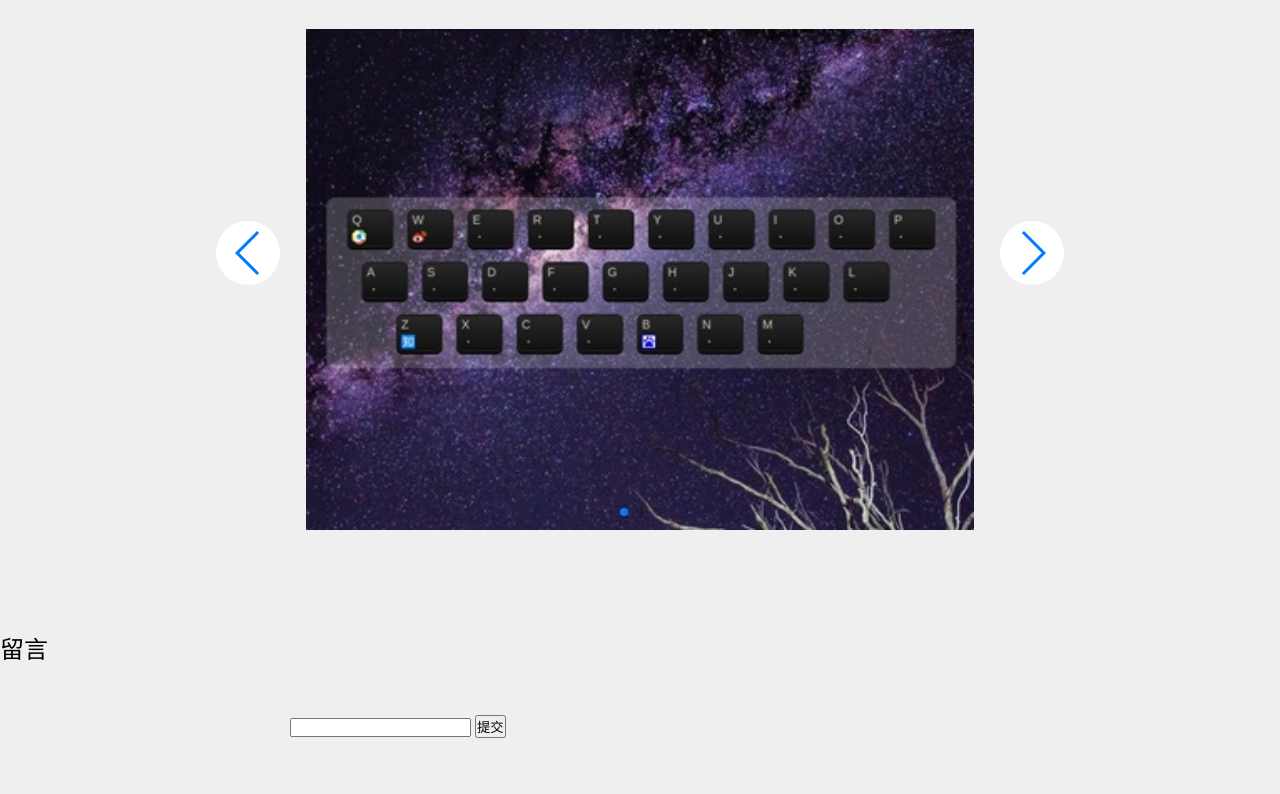
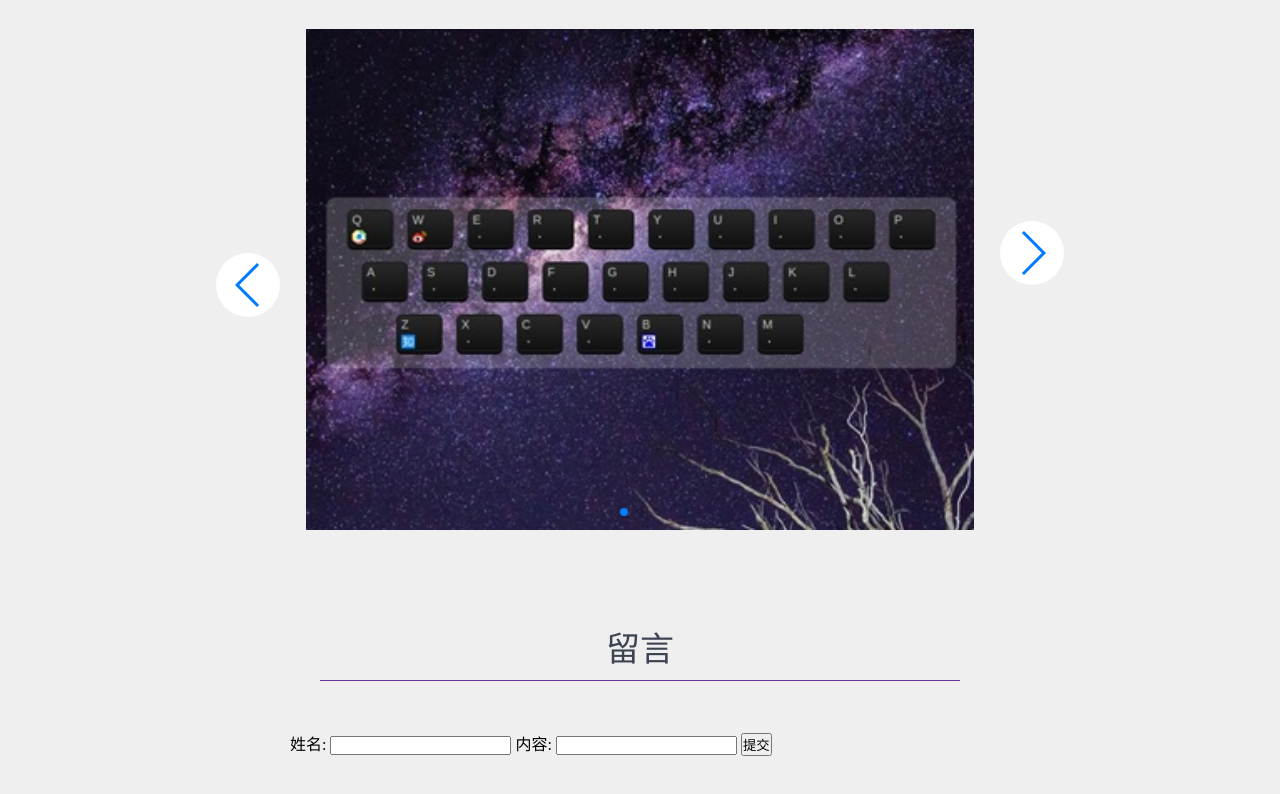
Before and after one commit to miffy24/webpack-demo, a plain HTML site: page index.html in a window 1280 px wide. Shown: the part 1365-2159 px from the top of the page. Drawn offline with nearby package versions, Linux system fonts and the light colour scheme; a script that the page names is missing.

Commit message:
add message 留言

```diff
--- a/index.html
+++ b/index.html
@@ -152,10 +152,13 @@
         </div>
     </section>
 
-    <section>
+    <section class="message">
         <h2>留言</h2>
         <ol id="messageList"></ol>
         <form id="postMessageForm" style="width:700px;margin:50px auto;">
+            <label for="">姓名:</label>
+            <input type="text" name="name">
+            <label for="">内容:</label>
             <input type="text" name="content">
             <input type="submit"value="提交">
         </form>
--- a/js/message.js
+++ b/js/message.js
@@ -13,7 +13,7 @@ query.find()
     let array = messages.map((item)=> item.attributes)
     array.forEach((item) => {
       let li = document.createElement('li')
-      li.innerText =item.content
+      li.innerText =`${item.name}:${item.content}`
       let messageList =document.querySelector('#messageList')
       messageList.appendChild(li)
     })
@@ -25,9 +25,11 @@ let myForm = document.querySelector('#postMessageForm')
 postMessageForm.addEventListener('submit',function(e){
   e.preventDefault()
   let content =myForm.querySelector('input[name=content]').value
+  let name = myForm.querySelector('input[name=name]').value
   var Message =AV.Object.extend('Message')
   var message =new Message()
   message.save({
+    'name':name,
     'content': content
   }).then(function(object) {
     window.location.reload()
--- a/main.css
+++ b/main.css
@@ -75,6 +75,7 @@ main .selfIntroduction{font-family: "楷体"; max-width: 940px; margin-left: aut
 section.skills,
 section.portfolio{max-width: 940px; margin-left: auto; margin-right: auto; margin-top: 60px;}
 section.skills h2,
+section.message h2,
 section.portfolio h2{text-align: center; color: #3d4451; font-size: 34px; line-height: 1.2; margin-top: 40px;}
 section.skills h3{font-size: 14px; line-height: 1.1; padding-right: 40px;}
 section.skills >ol{box-shadow: 0px 1px 5px 0px rgba(0, 0, 0, 0.5); background: white; margin-top: 30px; padding: 42px 50px 10px;}
@@ -94,6 +95,7 @@ section.portfolio .swiper-button-prev{
     height: 64px;
     right: 100%;
     left: auto;
+    margin: 10px auto;
     border-radius: 50%;
 }
 .swiper-button-next{
@@ -104,3 +106,16 @@ section.portfolio .swiper-button-prev{
     right: auto;
     border-radius: 50%;
 }
+section.message >h2{
+    margin-bottom: 10px;
+}
+section.message >ol{
+    max-width: 640px;
+    border-top: 1px solid rebeccapurple;
+    margin: 0 auto;
+}
+section.message >ol>li{
+    padding: 16px;
+    border-bottom: 1px solid rebeccapurple;
+    background-color: #fff;
+}
```
